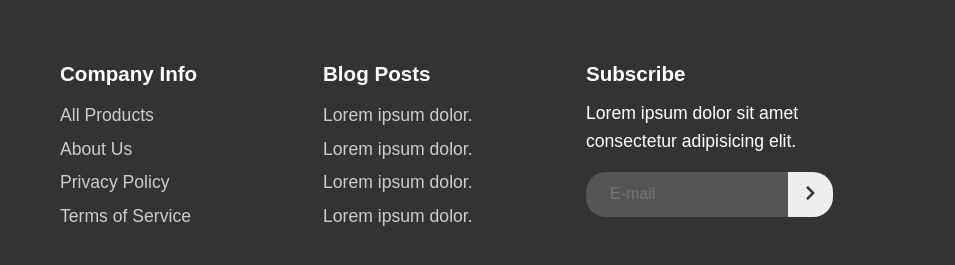
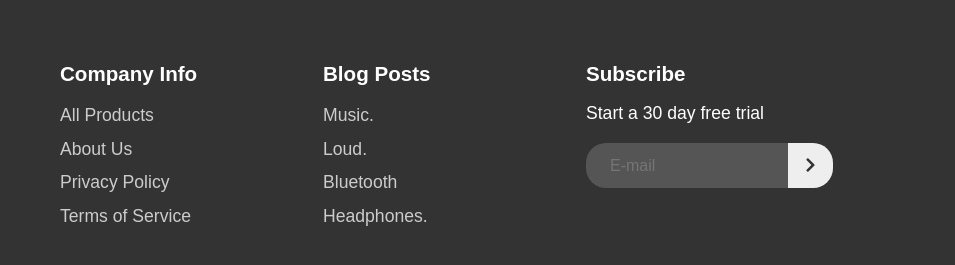
Before and after one commit to itohowomfon/Landing-Page, a plain HTML site: page index.html in a window 1280 px wide. Shown: the part 1758-2023 px from the top of the page, 325-1280 px from the left. Drawn offline with Linux system fonts and the light colour scheme.

Commit message:
Added changes

```diff
--- a/index.html
+++ b/index.html
@@ -103,16 +103,16 @@
               <div>
                 <h3>Blog Posts</h3>
                 <ul>
-                  <li><a href="#">Lorem ipsum dolor.</a></li>
-                  <li><a href="#">Lorem ipsum dolor.</a></li>
-                  <li><a href="#">Lorem ipsum dolor.</a></li>
-                  <li><a href="#">Lorem ipsum dolor.</a></li>
+                  <li><a href="#">Music.</a></li>
+                  <li><a href="#">Loud.</a></li>
+                  <li><a href="#">Bluetooth</a></li>
+                  <li><a href="#">Headphones.</a></li>
                 </ul>
               </div>
               <div>
                 <h3>Subscribe</h3>
                 <p>
-                  Lorem ipsum dolor sit amet consectetur adipisicing elit.
+                  Start a 30 day free trial
                 </p>
                 <form
                   name="email-form"
```
